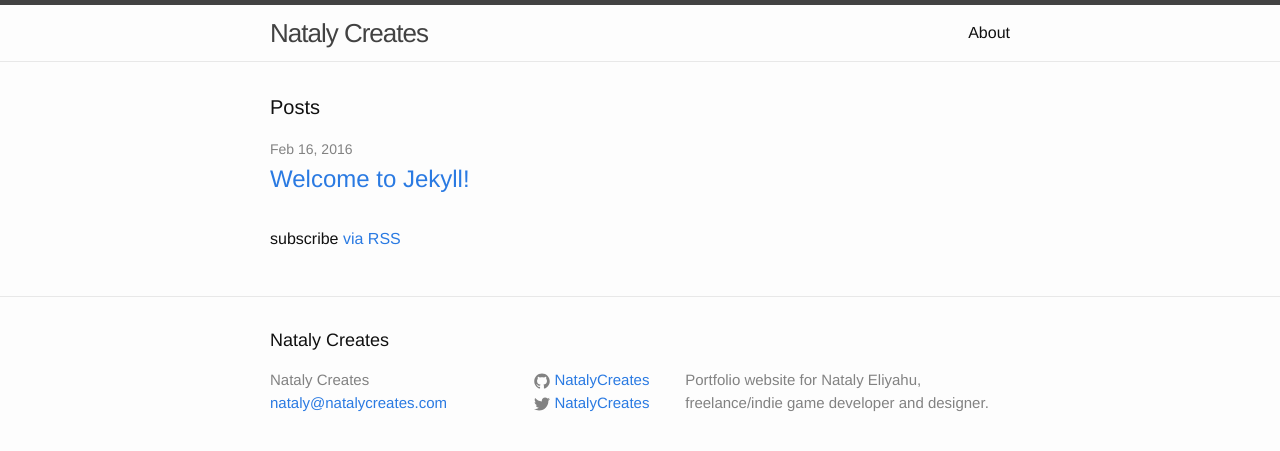
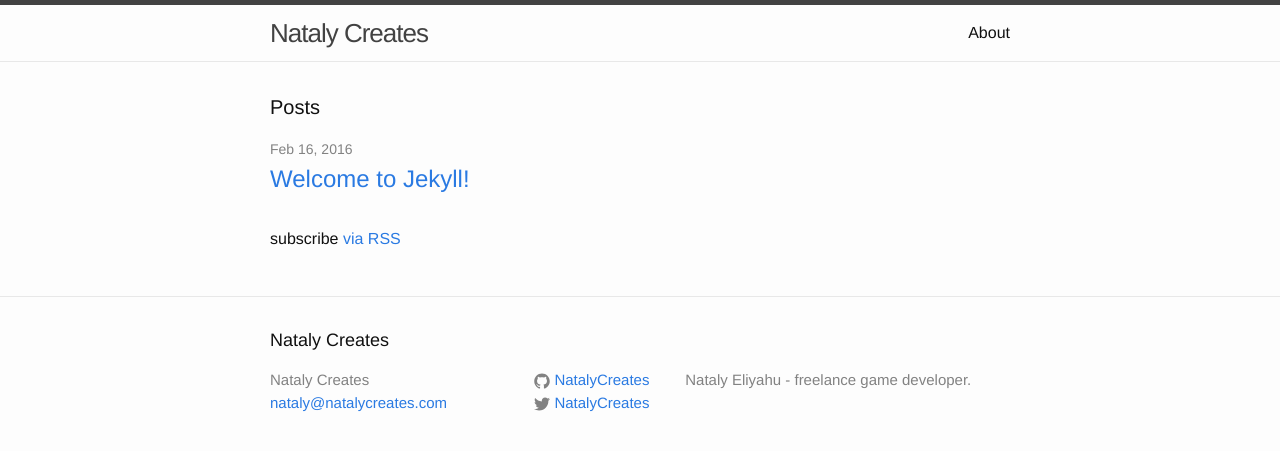
Before and after one commit to NatalyCreates/NatalyCreates.github.io, a Jekyll site: the page built from index.html, in a window 1280 px wide. Shown: the top 451 px of the page. Built offline with Jekyll 4.4.1, drawn with Linux system fonts in a browser that asks for light colours.

Commit message:
change description in footer

```diff
--- a/_config.yml
+++ b/_config.yml
@@ -9,7 +9,7 @@
 title: Nataly Creates
 email: nataly@natalycreates.com
 description: > # this means to ignore newlines until "baseurl:"
-  Portfolio website for Nataly Eliyahu, freelance/indie game developer and designer.
+  Nataly Eliyahu - freelance game developer.
 baseurl: "" # the subpath of your site, e.g. /blog
 url: "http://natalycreates.com" # the base hostname & protocol for your site
 twitter_username: NatalyCreates
```
